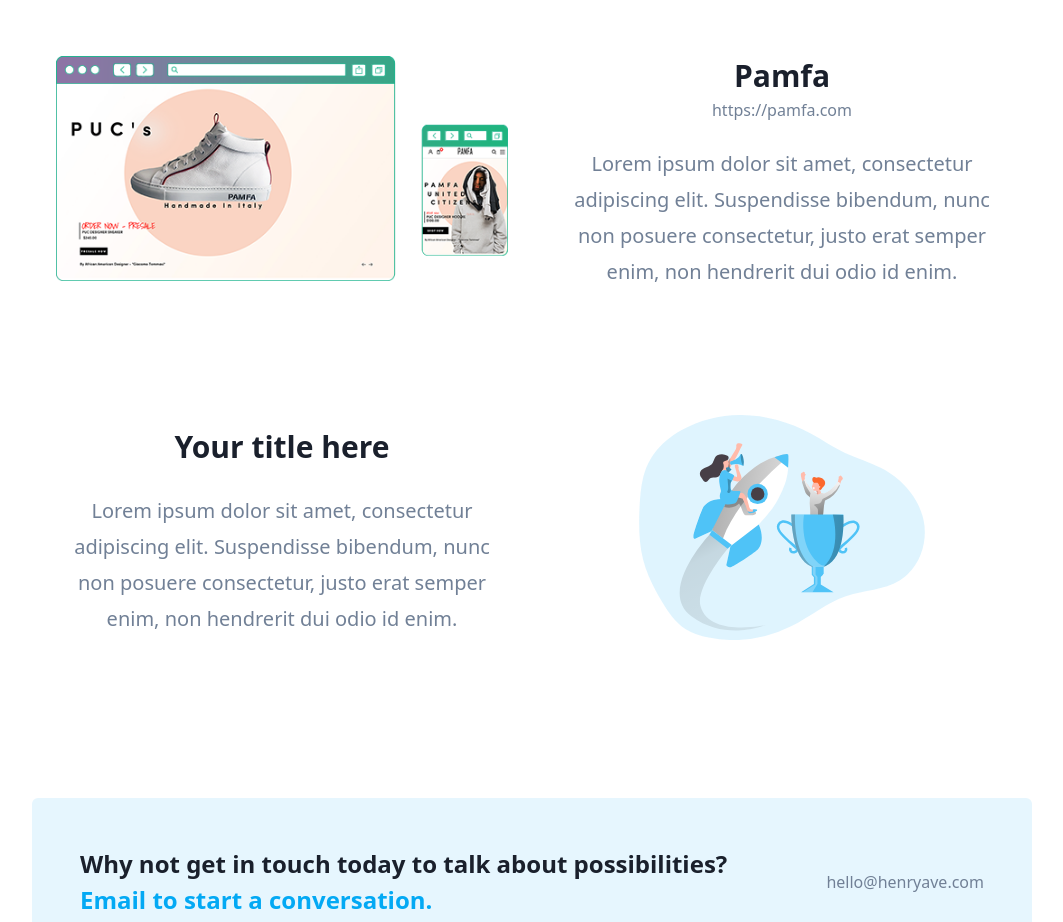
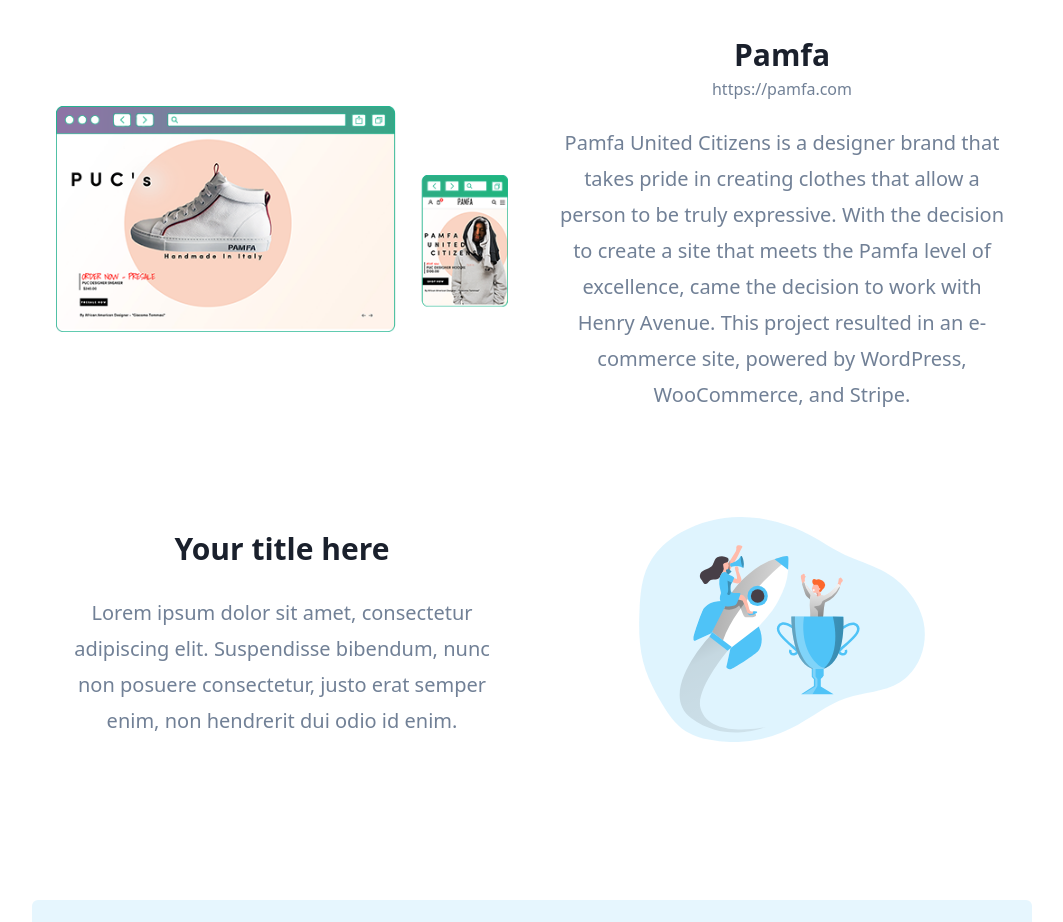
Before and after one commit to rt3me/nextjs-henryave.com, a Next.js app: page / in a window 1280 px wide. Shown: the part 1300-2222 px from the top of the page, without its empty margins (108-1171 px from the left). Built offline with nearby package versions, Linux system fonts and the light colour scheme.

Commit message:
Updated pamfa project description

```diff
--- a/src/templates/VerticalFeatures.tsx
+++ b/src/templates/VerticalFeatures.tsx
@@ -16,7 +16,7 @@
     />
     <VerticalFeatureRow
       title="Pamfa"
-      description="Lorem ipsum dolor sit amet, consectetur adipiscing elit. Suspendisse bibendum, nunc non posuere consectetur, justo erat semper enim, non hendrerit dui odio id enim."
+      description="Pamfa United Citizens is a designer brand that takes pride in creating clothes that allow a person to be truly expressive. With the decision to create a site that meets the Pamfa level of excellence, came the decision to work with Henry Avenue. This project resulted in an e-commerce site, powered by WordPress, WooCommerce, and Stripe."
       link="https://pamfa.com"
       image="/assets/images/pamfa-project-small.png"
       imageAlt="Pamfa website"
```
